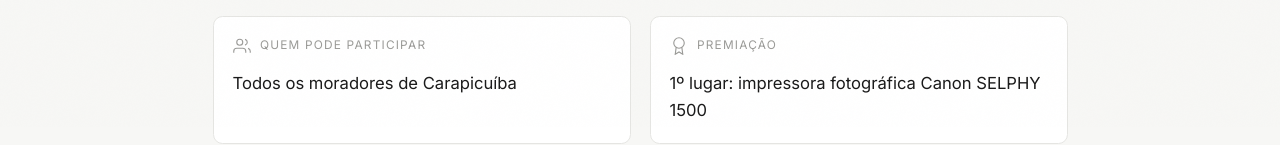
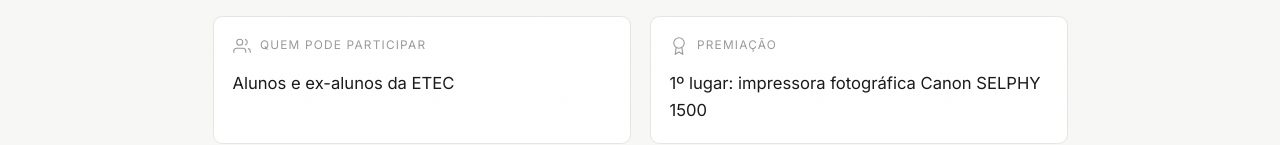
Before and after one commit to GuilhermeSzFernandes/fotorankFE, a React (Vite) app: page / in a window 1280 px wide. Shown: the part 673-818 px from the top of the page. Built offline with nearby package versions, Linux system fonts and the light colour scheme; no server answers; the HTML template or start-up script is replaced by a standard one.

Commit message:
Fix: participantes

```diff
--- a/src/pages/Home.jsx
+++ b/src/pages/Home.jsx
@@ -25,7 +25,7 @@ const INFO = [
   },
   {
     label: 'Quem pode participar',
-    detail: 'Todos os moradores de Carapicuíba',
+    detail: 'Alunos e ex-alunos da ETEC',
     icon: (
       <svg width="18" height="18" viewBox="0 0 24 24" fill="none" stroke="currentColor" strokeWidth="1.5">
         <path d="M17 21v-2a4 4 0 0 0-4-4H5a4 4 0 0 0-4 4v2" />
```
